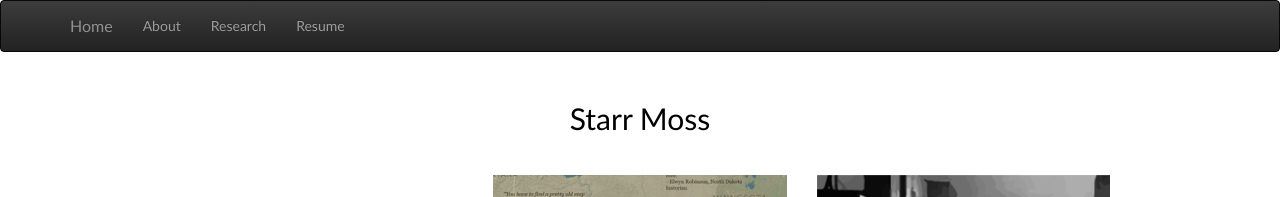
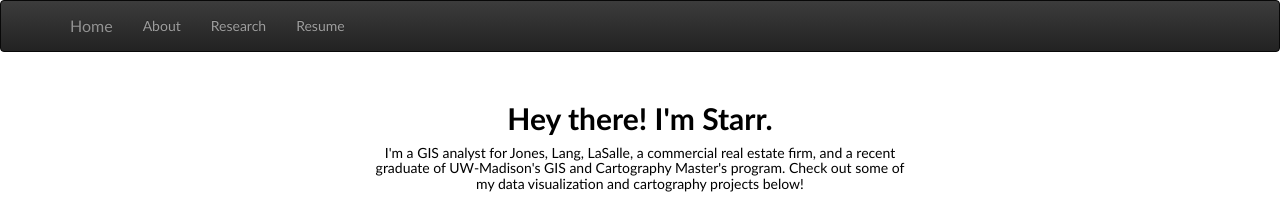
Before and after one commit to shmoss/shmoss.github.io, a plain HTML site: page index.html in a window 1280 px wide. Shown: the top 197 px of the page. Drawn offline with Linux system fonts and the light colour scheme; files whose address does not match are found by name; a web font is replaced by a local one.

```diff
--- a/css/style.css
+++ b/css/style.css
@@ -97,7 +97,9 @@
 	height:400px;
 }
 
-.container {
+.container.text-center {
+
+	width:45%;
 
 
 }
--- a/index.html
+++ b/index.html
@@ -40,7 +40,8 @@
 		<!-- jumbotron start here -->
 		<div class="jumbotron" style="background-color:white">
 			<div class="container text-center" style="color:black">
-				<h2>Starr Moss</h2>
+				<h2><b>Hey there!  I'm Starr. </b> </h2>
+				<h5>I'm a GIS analyst for Jones, Lang, LaSalle, a commercial real estate firm, and a recent graduate of UW-Madison's GIS and Cartography Master's program. Check out some of my data visualization and cartography projects below!</h5>
 				<div class="sub-container">
 
 				</div>
```
